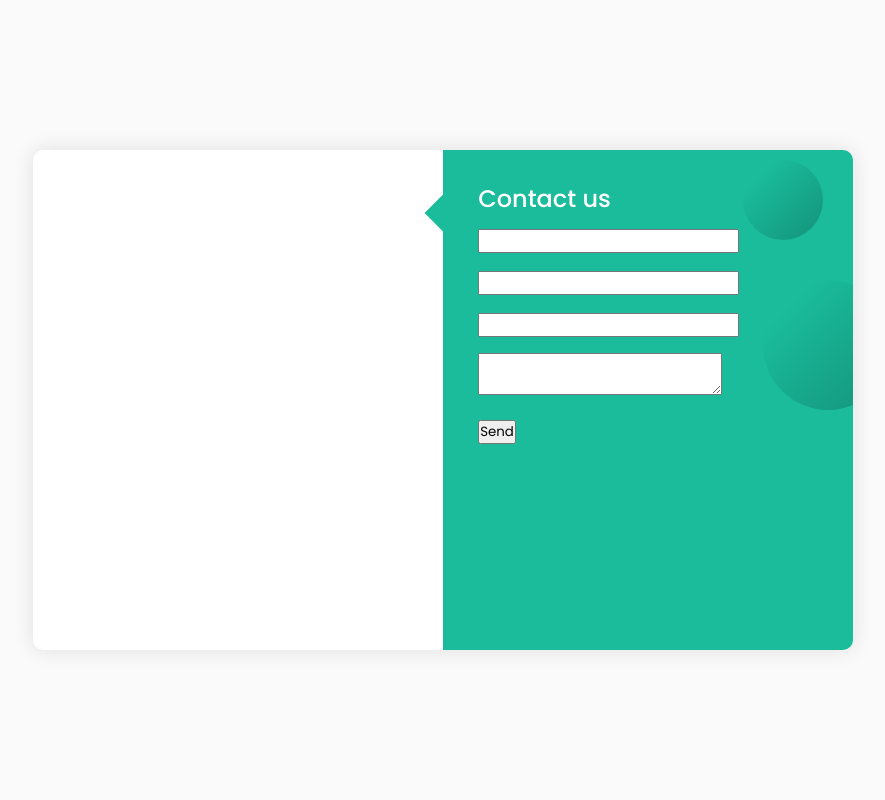
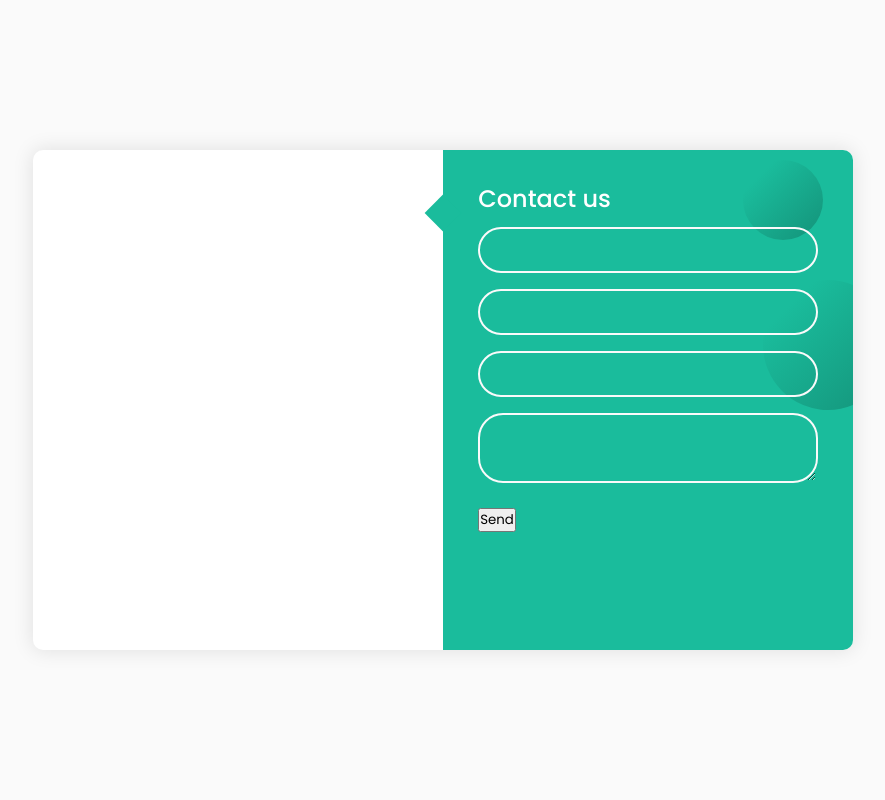
Before and after one commit to baylagas/ese-progra2-contact-form, a Flask app: page / in a window 1280 px wide. Shown: the whole page, without its empty margins (197-1082 px from the left). Run offline with Flask 2, Linux system fonts and the light colour scheme; some libraries are stand-ins or nearby versions.

Commit message:
add class input tag in css to modify the form inputs

```diff
--- a/static/style.css
+++ b/static/style.css
@@ -96,3 +96,17 @@ form{
 label{
     display:none;
 }
+
+.input{
+    width: 100%;
+    outline: none;
+    border: 2px solid #fafafa;
+    background:none;
+    padding: 0.6rem 1.2rem;
+    color: #fff;
+    font-weight:500;
+    font-size: 0.95rem;
+    letter-spacing:0.5px;
+    border-radius:25px;
+    transition:0.3s;
+}
```
